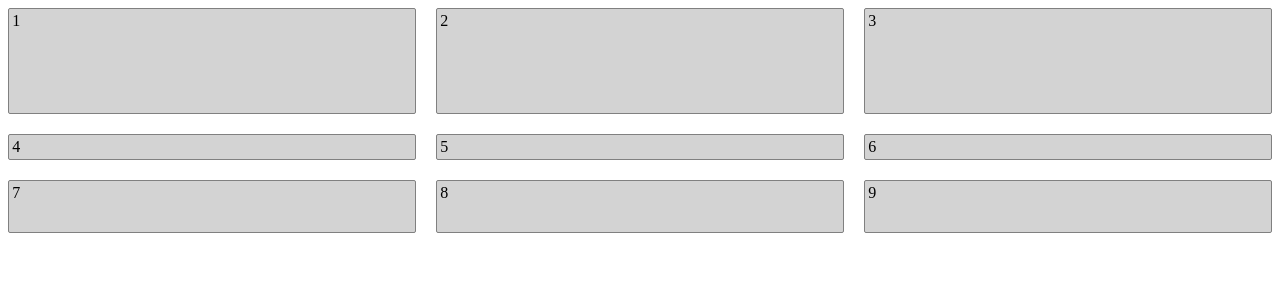
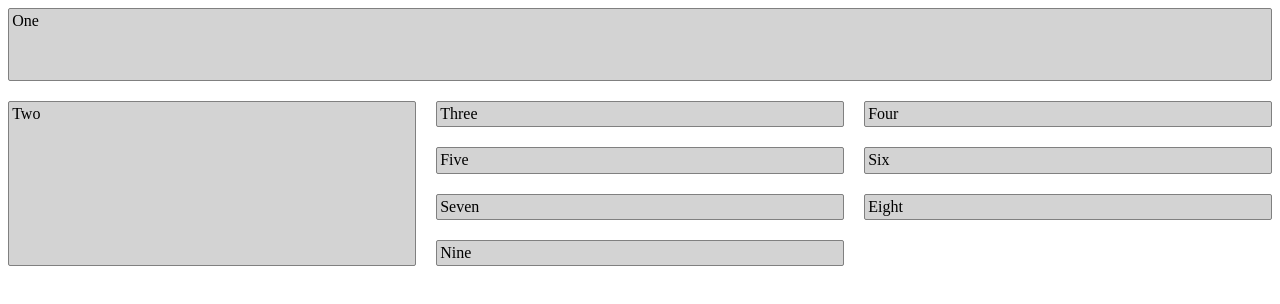
Before and after one commit to luanReis/css-grid-layout, a plain HTML site: page index.html in a window 1280 px wide. Drawn offline with Linux system fonts and the light colour scheme.

Commit message:
Defining start and end grid lines for boxes

```diff
--- a/index.html
+++ b/index.html
@@ -6,15 +6,15 @@
 </head>
 <body>
   <div class="grid">
-    <div>1</div>
-    <div>2</div>
-    <div>3</div>
-    <div>4</div>
-    <div>5</div>
-    <div>6</div>
-    <div>7</div>
-    <div>8</div>
-    <div>9</div>
+    <div class="box1">One</div>
+    <div class="box2">Two</div>
+    <div>Three</div>
+    <div>Four</div>
+    <div>Five</div>
+    <div>Six</div>
+    <div>Seven</div>
+    <div>Eight</div>
+    <div>Nine</div>
   </div>
 </body>
 </html>
--- a/main.css
+++ b/main.css
@@ -1,7 +1,6 @@
 .grid {
   display: grid;
   grid-template-columns: repeat(3, 1fr);
-  grid-template-rows: 4fr 1fr;
   grid-auto-rows: 2fr;
   grid-gap: 20px;
 }
@@ -12,3 +11,15 @@
   background-color: lightgrey;
   padding: 0.2em;
 }
+
+.box1 {
+  grid-column-start: 1;
+  grid-column-end: 4;
+  grid-row-start: 1;
+  grid-row-end: 3;
+}
+
+.box2 {
+  grid-row-start: 3;
+  grid-row-end: 7;
+}
```
